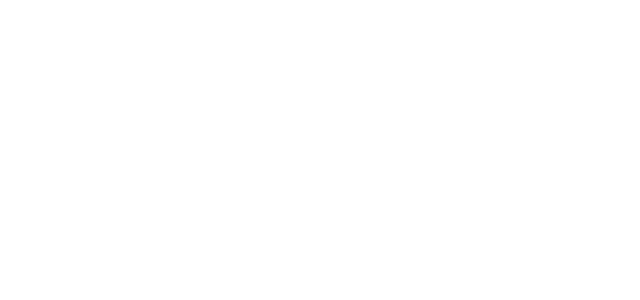
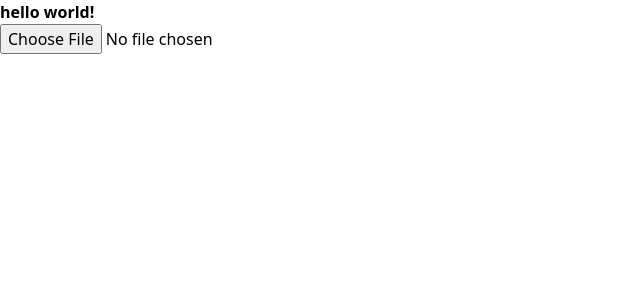
Before and after one commit to zd613/issue-ikkatsu-kensaku, a Nuxt app: page / in a window 1280 px wide. Shown: the top 300 px of the page, without its empty margins (0-640 px from the left). Built offline with nearby package versions, Linux system fonts and the light colour scheme.

Commit message:
package.jsonからライブラリ情報読み取るようにした

```diff
--- /dev/null
+++ b/pages/index.vue
@@ -0,0 +1,72 @@
+<template>
+  <div>
+    <header></header>
+
+    <main>
+      <article>
+        <h1 class="font-bold">hello world!</h1>
+
+        <input type="file" accept=".json" @change="handleFileChange" />
+
+        <div v-if="dep!==''">
+            {{dep}}
+        </div>
+
+      </article>
+    </main>
+
+    <footer></footer>
+  </div>
+</template>
+
+<script lang="ts" setup>
+
+function loadText(file: File): Promise<string> {
+    const reader = new FileReader()
+    console.log('hi')
+    return new Promise((resolve) => {
+        reader.onload = (event) => {
+            console.log('file loaded')
+
+            // TODO
+            const text = event.target?.result
+            if (typeof text === 'string') {
+            return resolve(text)
+            } else {
+            return resolve('')
+            }
+        }
+        reader.readAsText(file)
+    })
+}
+
+
+const dep=ref("")
+
+async function handleFileChange(event: Event) {
+    // TODO as any　ほかのやり方ないか調べる
+    const files = (event.target as any).files as File[]
+    if (files.length === 0) {
+        return
+    }
+    const file = files[0]
+
+    // json読み込み(package.json想定)
+    const text = await loadText(file)
+    const json = JSON.parse(text)
+
+    // package.jsonのdependenciesを取得する
+    const dependencies = json.dependencies
+
+
+    for (const [libName, version] of Object.entries(dependencies)) {
+        console.log(libName + ':' + version)
+        dep.value=libName+":"+version
+
+        // １個だけで試す
+        break
+    }
+}
+
+
+</script>
```
